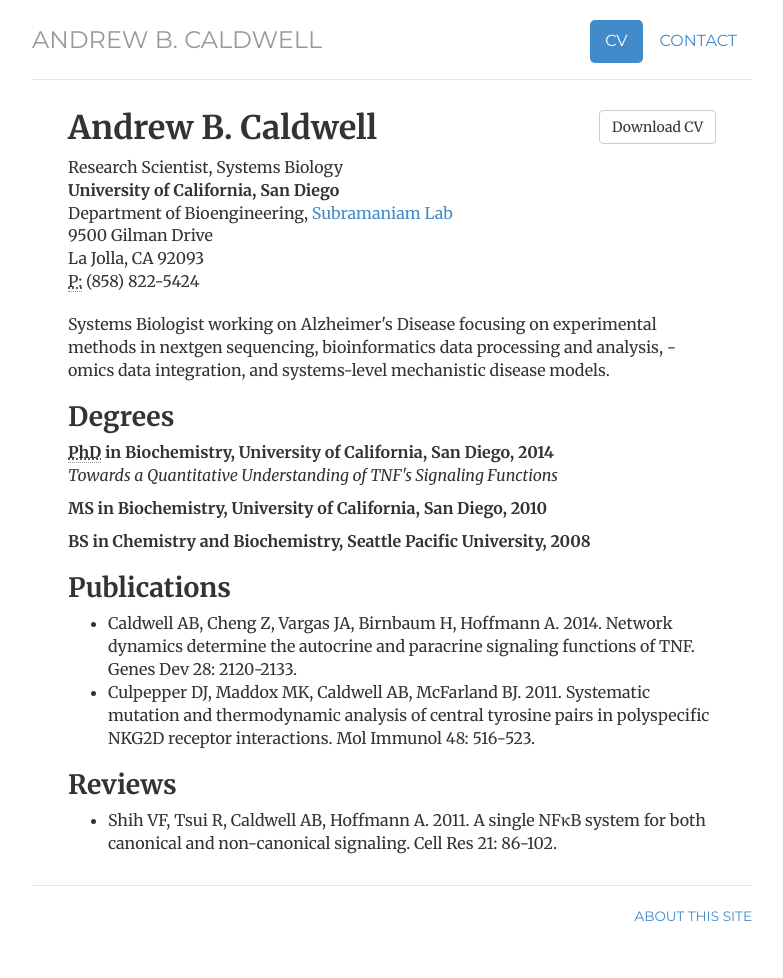
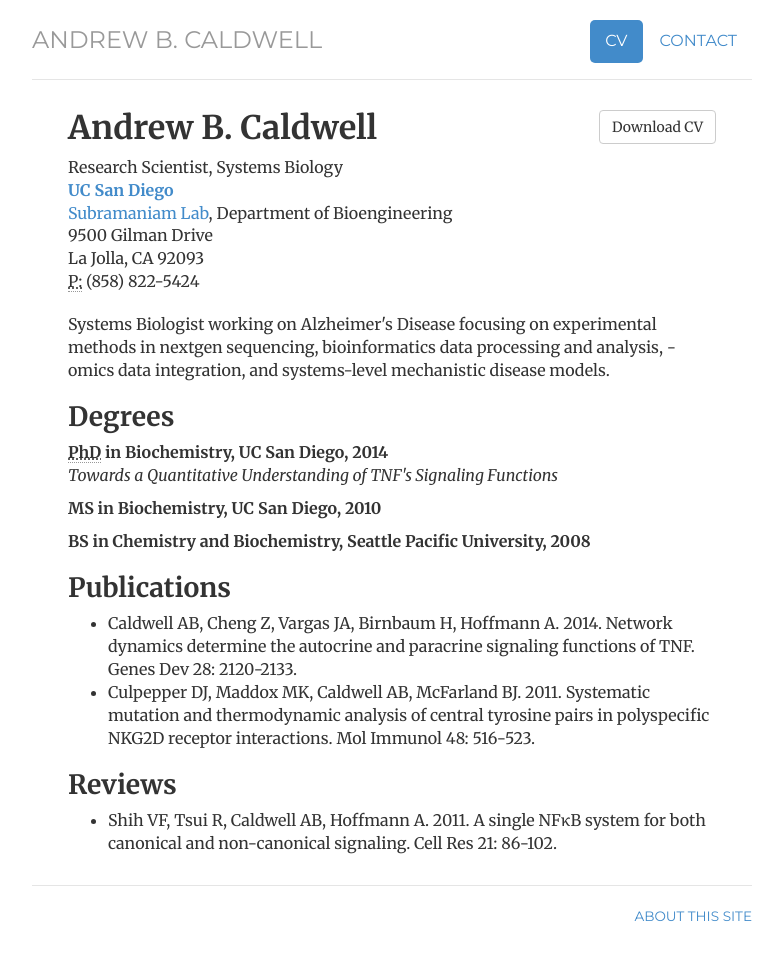
Before and after one commit to andrewbcaldwell/andrewbcaldwell.github.io, a Jekyll site: the page built from cv/index.html, in a window 1280 px wide. Shown: the whole page, without its empty margins (248-1031 px from the left). Built offline with Jekyll 4.4.1, drawn with Linux system fonts in a browser that asks for light colours.

Commit message:
Update index.html

```diff
--- a/cv/index.html
+++ b/cv/index.html
@@ -14,8 +14,8 @@ description: Current CV for Andrew B. Caldwell.
 				<span itemprop="name"><h1>Andrew B. Caldwell</h1></span>
                 <span itemprop="title">Research Scientist, Systems Biology<br></span>
 				<address>
-				<span itemprop="affiliation"><strong>University of California, San Diego</strong><br></span>
-				<span itemprop="affiliation">Department of Bioengineering, <a href="https://genome.ucsd.edu">Subramaniam Lab</a><br></span>
+					<span itemprop="affiliation"><strong><a href="https://ucsd.edu">UC San Diego</a></strong><br></span>
+				<span itemprop="affiliation"><a href="https://genome.ucsd.edu">Subramaniam Lab</a>, Department of Bioengineering<br></span>
 				9500 Gilman Drive<br>
 				La Jolla, CA 92093<br>
 				<abbr title="phone">P:</abbr> (858) 822-5424<br>
@@ -25,10 +25,10 @@ description: Current CV for Andrew B. Caldwell.
 				<p>Systems Biologist working on Alzheimer's Disease focusing on experimental methods in nextgen sequencing, bioinformatics data processing and analysis, -omics data integration, and systems-level mechanistic disease models. </p>
 
 				<h2>Degrees</h2>
-				<p><strong><abbr title="PhD">PhD</abbr> in Biochemistry, University of California, San Diego, 2014</strong><br>
+				<p><strong><abbr title="PhD">PhD</abbr> in Biochemistry, UC San Diego, 2014</strong><br>
 				<!-- <a href="/files/AndrewBCaldwell_Thesis.pdf" title="Towards a Quantitative Understanding of TNF's Signaling Functions"> --><em>Towards a Quantitative Understanding of TNF's Signaling Functions</em> <!-- (PDF)</a> --></p>
 
-				<p><strong>MS in Biochemistry, University of California, San Diego, 2010</strong></p>
+				<p><strong>MS in Biochemistry, UC San Diego, 2010</strong></p>
 
                 <p><strong>BS in Chemistry and Biochemistry, Seattle Pacific University, 2008</strong></p>
 
```
